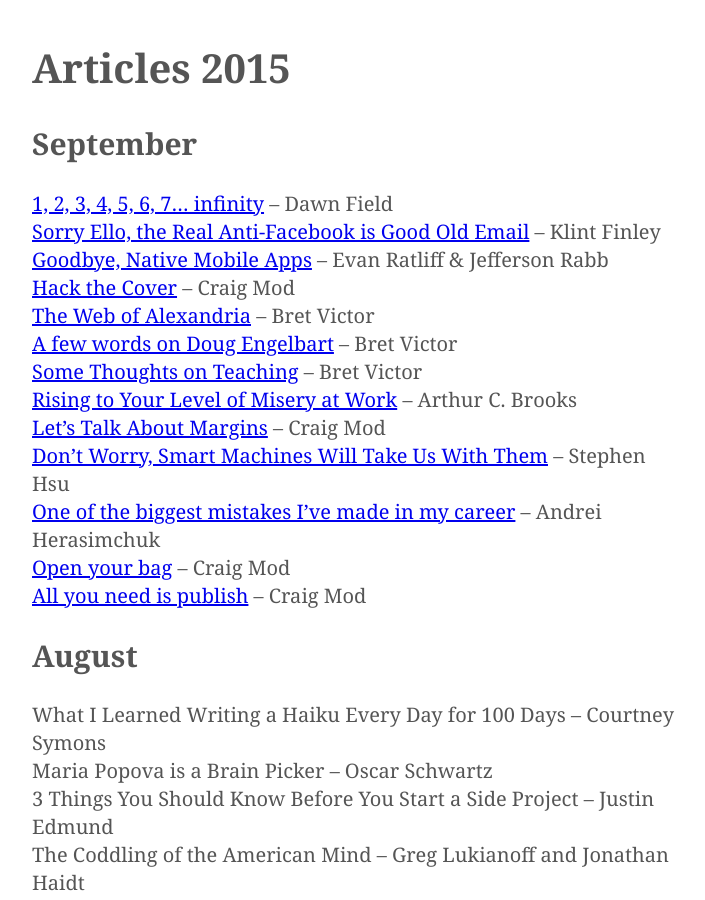
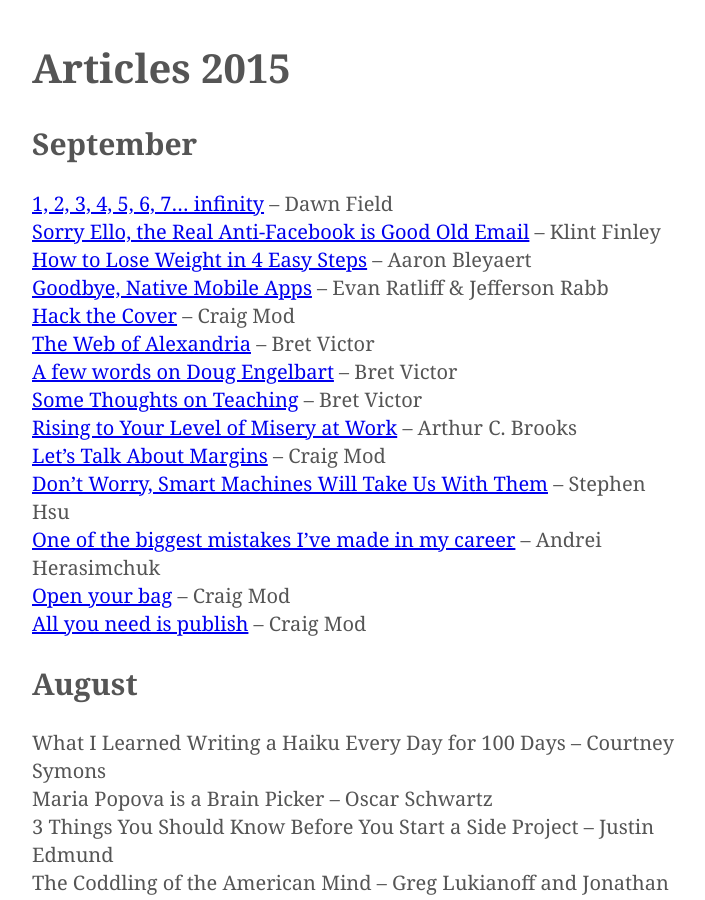
Before and after one commit to kmcgillivray/librarie, a Jekyll site: the page built from articles/2015.md, in a window 1280 px wide and 900 px high. Shown: the whole window, without its empty margins (283-988 px from the left). Built offline with Jekyll 4.4.1, drawn with Linux system fonts in a browser that asks for light colours.

Commit message:
Add article

```diff
--- a/articles/2015.md
+++ b/articles/2015.md
@@ -7,6 +7,7 @@
 
 * [1, 2, 3, 4, 5, 6, 7... infinity](https://medium.com/@fiedawn/1-2-3-4-5-6-7-infinity-45f15229d840) – Dawn Field
 * [Sorry Ello, the Real Anti-Facebook is Good Old Email](http://www.wired.com/2015/09/sorry-ello-real-anti-facebook-good-old-email/) – Klint Finley
+* [How to Lose Weight in 4 Easy Steps](https://medium.com/@AaronBleyaert/how-to-lose-weight-in-4-easy-steps-1f135f7e1dec) – Aaron Bleyaert
 * [Goodbye, Native Mobile Apps](https://atavistinsider.atavist.com/goodbye-native-mobile-apps/) – Evan Ratliff & Jefferson Rabb
 * [Hack the Cover](http://craigmod.com/journal/hack_the_cover/) – Craig Mod
 * [The Web of Alexandria](http://worrydream.com/#!/TheWebOfAlexandria) – Bret Victor
```
